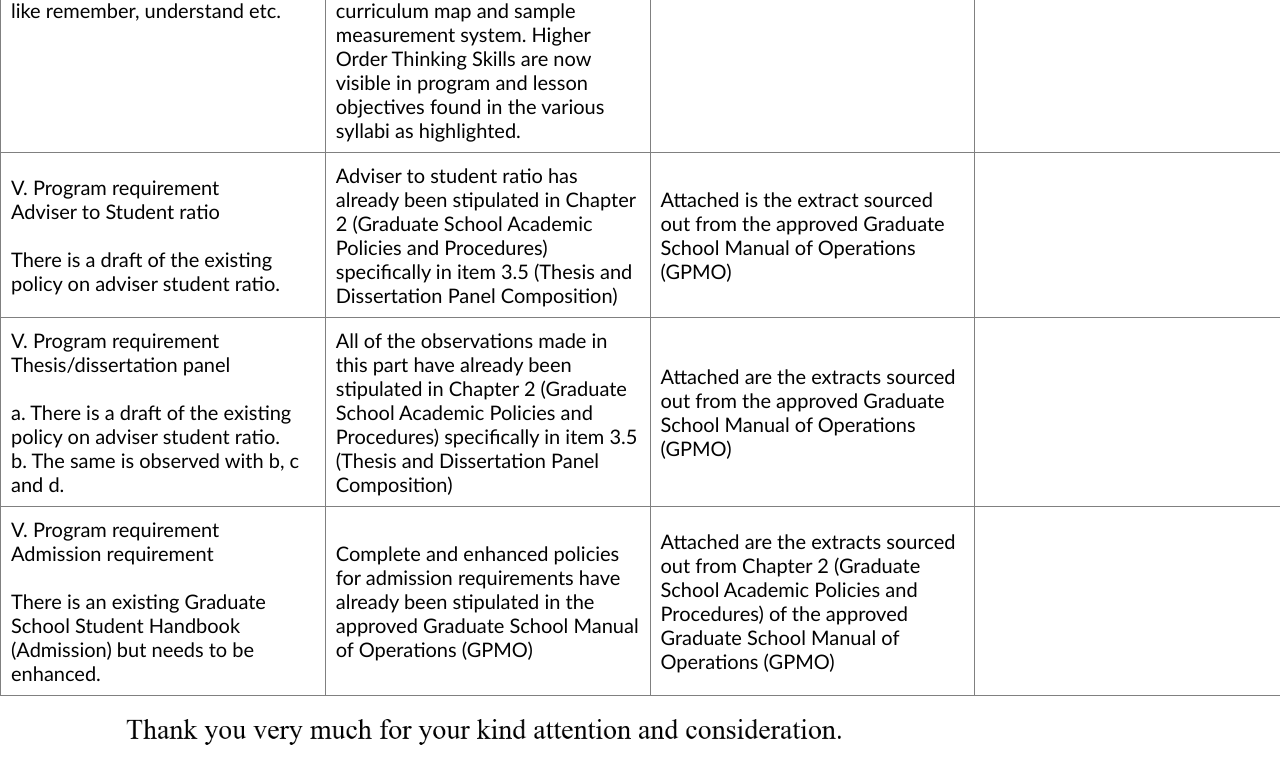
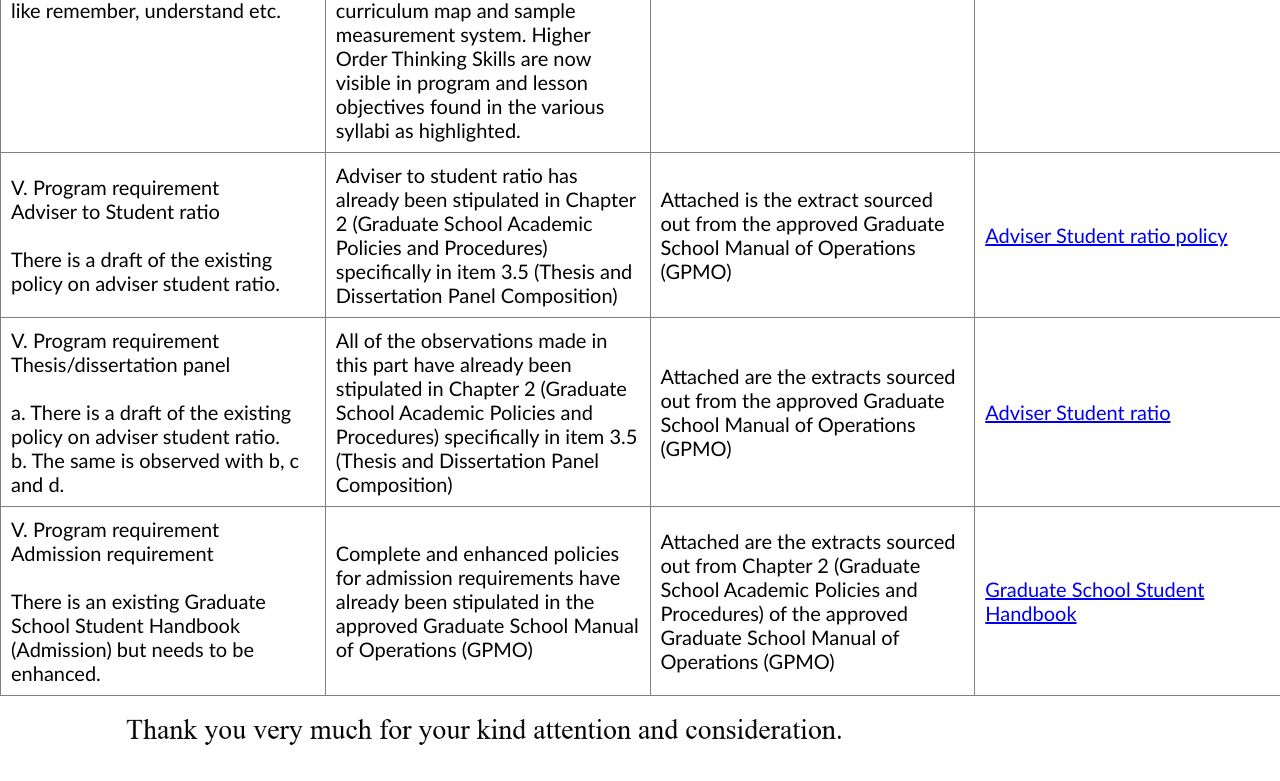
Before and after one commit to CAS-OCDI/PHD-ELT-TRANSMITTAL, a plain HTML site: page index.html in a window 1280 px wide. Shown: the part 3431-4212 px from the top of the page. Drawn offline with Linux system fonts and the light colour scheme.

Commit message:
Update index.html
SAVE

```diff
--- a/index.html
+++ b/index.html
@@ -162,7 +162,7 @@
           <td>
             <a
               href="https://drive.google.com/file/d/1fZCGeML91r3CA7hvjI58u7_ywpy3Ez6r/view?usp=sharing"
-            ></a>
+            >Research Agenda</a>
           </td>
         </tr>
 
@@ -356,7 +356,7 @@
             Attached is the extract sourced out from the approved Graduate
             School Manual of Operations (GPMO)
           </td>
-          <td><a href=""></a></td>
+          <td><a href="https://drive.google.com/file/d/1xzj40X2CBv313OsiDxWND5FwxlGfYMfi/view?usp=sharing">Adviser Student ratio policy</a></td>
         </tr>
 
         <tr>
@@ -379,7 +379,7 @@
             Attached are the extracts sourced out from the approved Graduate
             School Manual of Operations (GPMO)
           </td>
-          <td><a href=""></a></td>
+          <td><a href="There%20is%20a%20draft%20of%20the%20existing%20policy%20on%20adviser%20student%20ratio.">Adviser Student ratio </a></td>
         </tr>
 
         <tr>
@@ -401,7 +401,7 @@
             School Academic Policies and Procedures) of the approved Graduate
             School Manual of Operations (GPMO)
           </td>
-          <td><a href=""></a></td>
+          <td><a href="https://drive.google.com/file/d/1n9E7Al8fJuMVFJJJJAMNNfHpSWYu1GcY/view?usp=sharing">Graduate School Student Handbook</a> </td>
         </tr>
       </tbody>
     </table>
```
